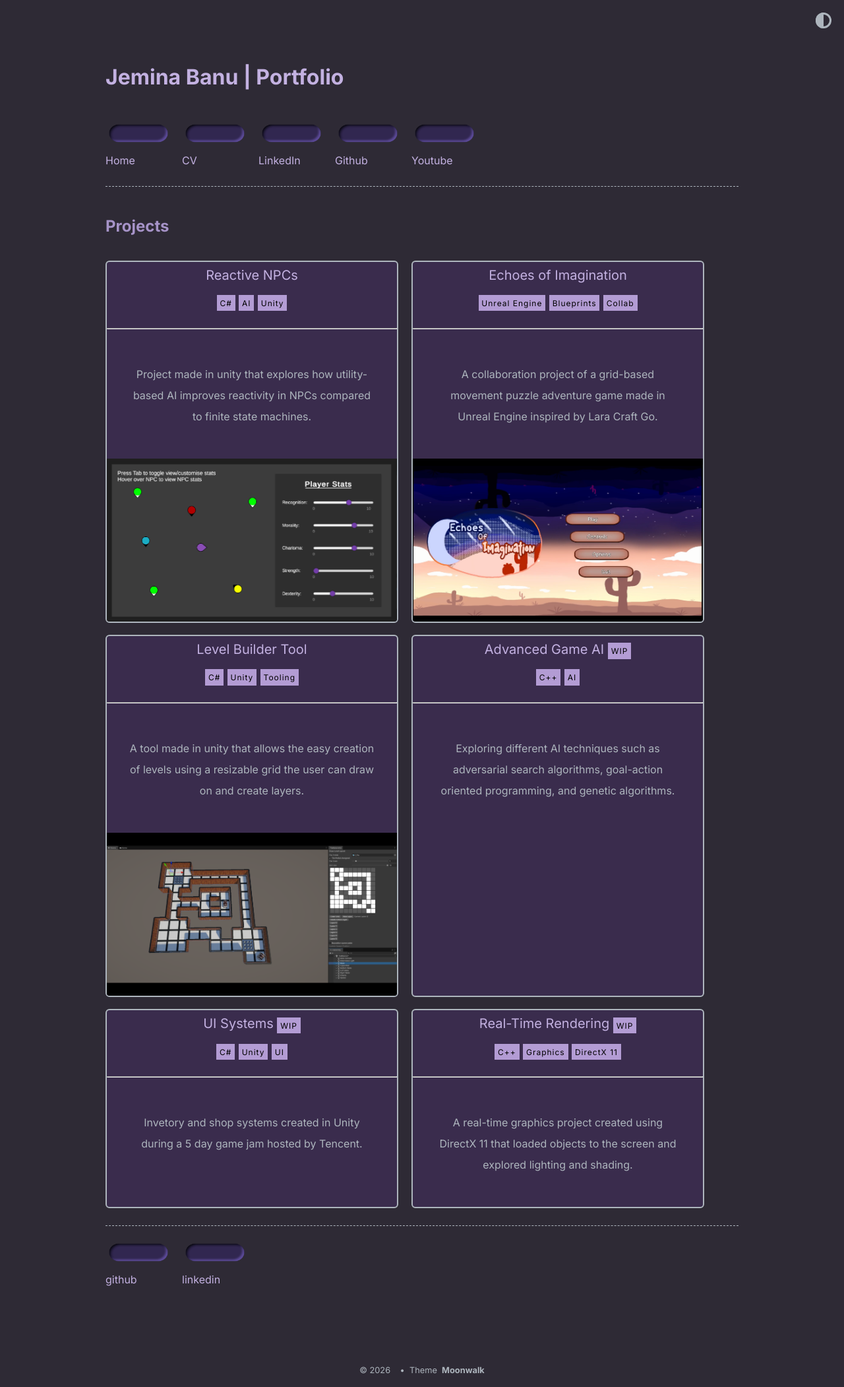
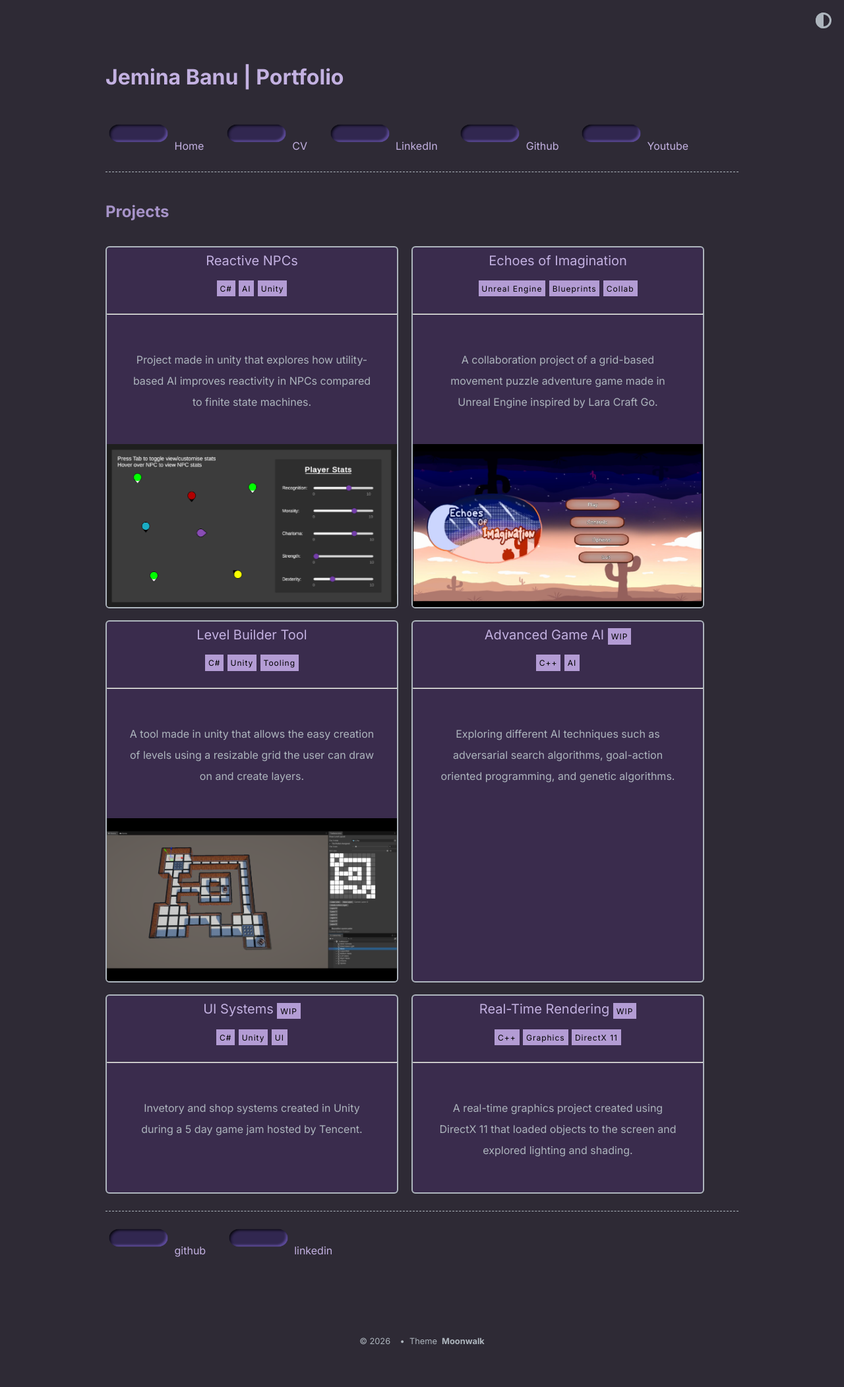
Before and after one commit to Jem-exe/jem-exe.github.io, a Jekyll site: the page built from index.md, in a window 1280 px wide. Shown: the whole page at 66% size. Built offline with Jekyll 4.4.1, drawn with Linux system fonts in a browser that asks for light colours; after the commit the page ends 2058 px from its top, so only the background shows below that.

Commit message:
navlink buttons

```diff
--- a/_includes/horizontal_list.html
+++ b/_includes/horizontal_list.html
@@ -2,8 +2,8 @@
   {% for item in include.collection %}
     <li>
       <a href="{{ item.url }}">
-        <img src="../assets/Button.png" width = "100px" height = "50px" alt="Button" display ="block">
-        <span style="position: relative; display: inline-block">{{ item.title }}</span>
+        <img src="../assets/Button.png" class="nav-link">
+        {{ item.title }}
       </a>
       &nbsp;&nbsp;
     </li>
--- a/_sass/list.scss
+++ b/_sass/list.scss
@@ -58,6 +58,19 @@
   transform: scale(1.05);
 }
 
+.nav-link {
+  display: inline-block;
+  width: 100px;
+  height: 50px;
+  background: url("../assets/Button.png") no-repeat center;
+  background-size: cover;
+  text-align: center;
+  line-height: 50px;
+  color: white;
+  font-weight: bold;
+  text-decoration: none;
+}
+
 /* Responsive cards - one column layout on small screens */
 @media screen and (max-width: 600px) {
   ul.horizontal-list li.card {
```
